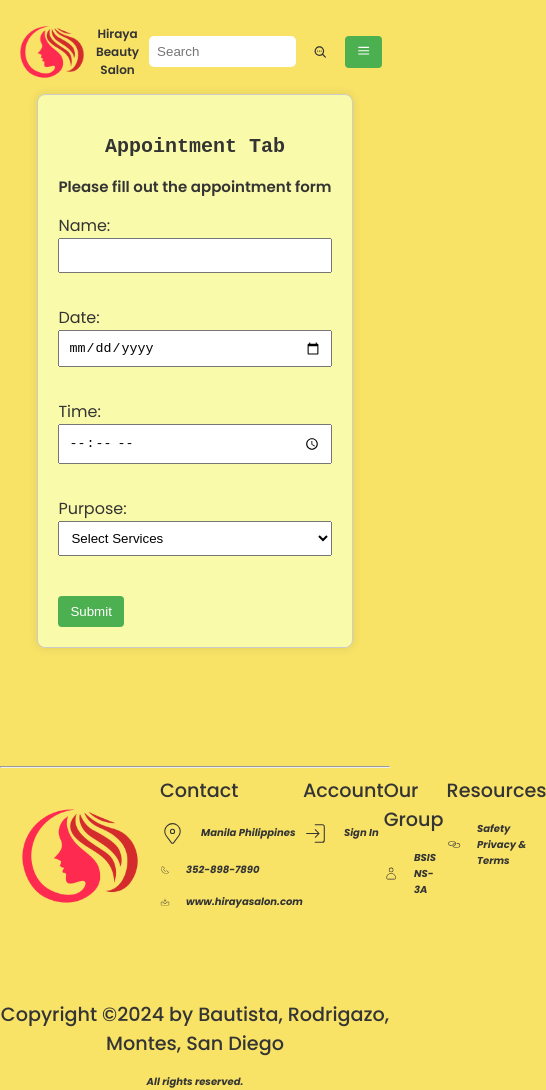
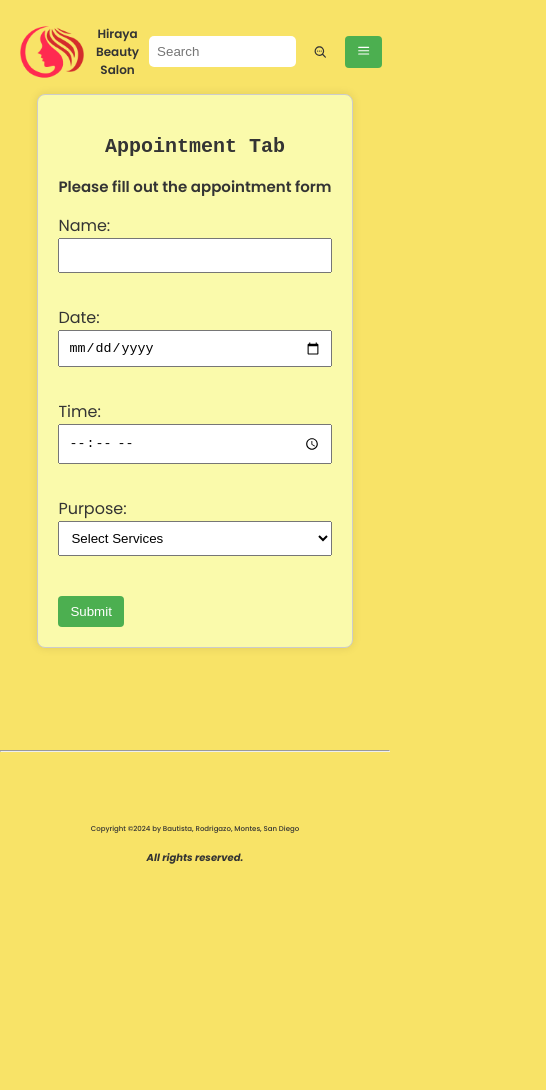
Before and after one commit to imvelvet22/Web-Development-Online-Appointment, a React (Create React App) app in the folder appointmentsettler/: page /appointment in a window 390 px wide. Shown: the whole page, 546 px wide, since content can reach past the window. After the commit the page ends 866 px from the top, so only its background shows below. Built offline with nearby package versions, Linux system fonts and the light colour scheme.

Commit message:
updated media queries
footer a,ppointment

```diff
--- a/appointmentsettler/src/components/Hero/Hero.jsx
+++ b/appointmentsettler/src/components/Hero/Hero.jsx
@@ -4,7 +4,6 @@
 import { IoHeartHalf } from 'react-icons/io5';
 import { HiOutlineArrowSmallRight } from 'react-icons/hi2';
 import { Link, useNavigate } from 'react-router-dom';
-import Footer from '../header/Footer';
 import { motion } from 'framer-motion';
 
 const Hero = () => {
@@ -71,7 +70,7 @@
           <span>Run Before It Runs Out</span>
           <span>Experience Five Star Salon</span>
           <span>
-            <Footer />
+
           </span>
         </div>
       </div>
--- a/appointmentsettler/src/components/Last/Last.module.css
+++ b/appointmentsettler/src/components/Last/Last.module.css
@@ -21,7 +21,6 @@
   display: flex;
   align-items: flex-start;
   gap: 1rem;
-
 }
 
 .logo > img {
@@ -34,14 +33,14 @@
   font-size: 1rem;
 }
 
-.block{
+.block {
   display: flex;
   flex-direction: column;
   gap: 1rem;
   max-width: 12rem;
 }
 
-.detail{
+.detail {
   display: flex;
   flex-direction: column;
   width: inherit;
@@ -50,29 +49,28 @@
   font-style: italic;
 }
 
-.detail>span:nth-of-type(1){
+.detail > span:nth-of-type(1) {
   font-weight: 500;
   font-style: normal;
   font-size: 1.2rem;
 }
 
-.pngLine:hover{
+.pngLine:hover {
   cursor: pointer;
 }
 
-.pngLine{
+.pngLine {
   display: flex;
   gap: 1rem;
   align-items: center;
 }
 
-.icon{
+.icon {
   width: 25px;
   height: 25px;
-
 }
 
-.copyRight{
+.copyRight {
   display: flex;
   flex-direction: column;
   width: 100%;
@@ -85,3 +83,99 @@
   width: 25px;
   height: 25px;
 }
+/* Media Queries */
+
+/* For screens with a width of 300px */
+@media screen and (max-width: 400px) {
+    .cLastWrapper {
+        width: 100%;
+        margin-top: 1rem;
+        justify-content: center;
+        align-items: center;
+    }
+
+    .detail {
+        display: flex;
+        flex-direction: column;
+        width: inherit;
+        text-align: center;
+        font-size: 5px;
+        gap: 1rem;
+        font-style: italic;
+    }
+
+    .detail>span:nth-of-type(1) {
+        font-weight: 500;
+        font-style: normal;
+        font-size: 7px;
+        align-items: center;
+        justify-content: center;
+    }
+
+    .logo>img {
+        display: none;
+    }
+
+    .logo>span {
+        font-weight: 300;
+        font-size: 1rem;
+    }
+
+    .copyRight {
+        display: flex;
+        flex-direction: column;
+        width: 100%;
+        justify-content: center;
+        font-size: 5rem;
+        margin-top: 4rem;
+    }
+
+    .block {
+        display: none;
+    }
+
+    .pngLine {
+        display: none;
+    }
+
+    .icon {
+        display: none;
+    }
+
+
+    .customIcon {
+        display: none;
+    }
+}
+
+/* For screens with a width of 768px */
+@media screen and (max-width: 768px) {
+  .cLastWrapper {
+    margin-top: 3rem;
+
+  }
+
+  .logo > img {
+    display: none;
+  }
+
+  .block {
+    max-width: 15rem;
+  }
+}
+
+/* For screens with a width of 1200px */
+@media screen and (max-width: 1200px) {
+  .cLastWrapper {
+    margin-top: 4rem;
+  }
+
+  .logo > img {
+    width: 5rem;
+    height: 5rem;
+  }
+
+  .block {
+    max-width: 15rem;
+  }
+}
--- a/appointmentsettler/src/components/header/Footer.js
+++ /dev/null
@@ -1,17 +0,0 @@
-import React from "react";
-
-
-
-
-function Footer() {
-  return (
-    <div className="footer">
-      <div className="socialMedia">
-        <fb/> <ig/> <gh/>
-      </div>
-
-    </div>
-  );
-}
-
-export default Footer;
--- a/appointmentsettler/src/components/header/Header.module.css
+++ b/appointmentsettler/src/components/header/Header.module.css
@@ -16,7 +16,7 @@
 
 .logo > span {
   font-weight: 600;
-  font-size: 25px;
+  font-size: 20px;
   align-items: center;
 }
 
@@ -34,7 +34,6 @@
   font-weight: 500;
   list-style: none;
   font-size: 20px;
-
 }
 
 .menu > li:hover {
@@ -42,7 +41,7 @@
 }
 
 .menu > li:hover {
-  color: rgb(245, 57, 182);
+  color: palevioletred;
   cursor: pointer;
 }
 
@@ -102,3 +101,30 @@
       padding:1px;
   }
 }
+
+@media (max-width: 300px) {
+
+    /* Add your CSS rules for screens with a maximum width of 680px here */
+    .container {
+        /* Example CSS rule for screens with a maximum width of 680px */
+        padding: 0.5rem;
+    }
+
+    .logo>img {
+        width: 5rem;
+        height: 5rem;
+        margin-left: 0;
+    }
+
+    .logo>span {
+        display: none;
+    }
+
+    .cart {
+        display: none;
+    }
+
+    .search {
+        display: none;
+    }
+}
--- a/appointmentsettler/src/components/header/slip.css
+++ b/appointmentsettler/src/components/header/slip.css
@@ -60,7 +60,7 @@
     }
 
     .titleContainer {
-        font-size: 25px;
+        font-size: 20px;
     }
 
     .underline {
```
Also changed, not shown: appointmentsettler/src/components/header/Footer.css (deleted, +0 -52 lines). Lines whose indentation alone changed are shown as unchanged.
